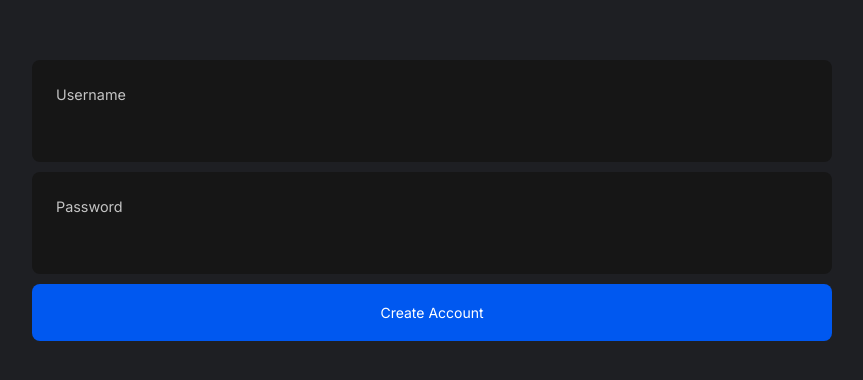
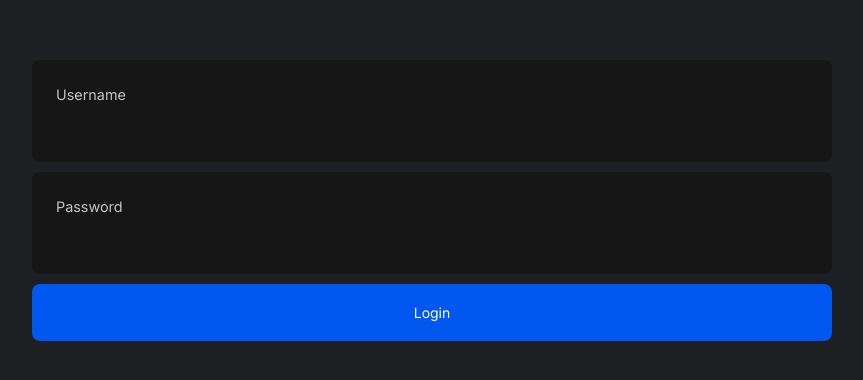
Before and after one commit to eraykeskinmac/travel-planner-react, a React (Vite) app: page /login in a window 1280 px wide. Shown: the part 200-580 px from the top of the page, without its empty margins (208-1071 px from the left). Built offline with nearby package versions, Linux system fonts and the light colour scheme.

Commit message:
LoginForm and LoginPage done, DashboardPage WIP

```diff
--- a/src/App.tsx
+++ b/src/App.tsx
@@ -1,6 +1,8 @@
 import { BrowserRouter as Router, Route, Routes } from "react-router-dom";
 import { ToastContainer } from "react-toastify";
 import "react-toastify/dist/ReactToastify.css";
+import { DashboardPage } from "./pages/dashboard/DashboardPage";
+import { LoginPage } from "./pages/LoginPage";
 import { RegisterPage } from "./pages/RegisterPage";
 
 function App() {
@@ -9,7 +11,8 @@ function App() {
       <Router>
         <Routes>
           <Route path="/register" element={<RegisterPage />} />
-          <Route path="/login" element={<RegisterPage />} />
+          <Route path="/login" element={<LoginPage />} />
+          <Route path="/dashboard" element={<DashboardPage />} />
         </Routes>
       </Router>
       <ToastContainer theme="dark" />
--- /dev/null
+++ b/src/components/LoginForm.tsx
@@ -0,0 +1,67 @@
+import { useMutation } from "@tanstack/react-query";
+import { useForm } from "react-hook-form";
+import { useNavigate } from "react-router-dom";
+import { toast } from "react-toastify";
+import { loginUser } from "../utils/api";
+import {
+  Button,
+  Input,
+  InputContainer,
+  InputContainerHeader,
+  InputLabel,
+} from "../utils/styles";
+import { LoginUserParams } from "../utils/types";
+
+export const LoginForm = () => {
+  const navigate = useNavigate();
+
+  const mutation = useMutation(loginUser, {
+    onSuccess: () => navigate("/dashboard"),
+    onError: () => toast.error("Could not login"),
+  });
+
+  const {
+    register,
+    formState: { errors },
+    handleSubmit,
+  } = useForm<LoginUserParams>();
+
+  const onSubmit = async (data: LoginUserParams) => {
+    console.log(data);
+    try {
+      const { data: user } = await mutation.mutateAsync(data);
+      console.log(user);
+    } catch (err) {
+      console.log(err);
+    }
+  };
+
+  return (
+    <form className="form" onSubmit={handleSubmit(onSubmit)}>
+      <InputContainer>
+        <InputContainerHeader>
+          <InputLabel htmlFor="username">Username</InputLabel>
+        </InputContainerHeader>
+        <Input
+          id="username"
+          {...register("username", {
+            required: "Username is required",
+          })}
+        />
+      </InputContainer>
+      <InputContainer>
+        <InputContainerHeader>
+          <InputLabel htmlFor="password">Password</InputLabel>
+        </InputContainerHeader>
+        <Input
+          id="password"
+          type="password"
+          {...register("password", {
+            required: "Password is required",
+          })}
+        />
+      </InputContainer>
+      <Button>Login</Button>
+    </form>
+  );
+};
--- /dev/null
+++ b/src/pages/LoginPage.tsx
@@ -0,0 +1,10 @@
+import { LoginForm } from "../components/LoginForm";
+import { CenteredPage } from "../utils/styles";
+
+export const LoginPage = () => {
+  return (
+    <CenteredPage>
+      <LoginForm />
+    </CenteredPage>
+  );
+};
--- /dev/null
+++ b/src/pages/dashboard/DashboardPage.tsx
@@ -0,0 +1,5 @@
+import { Page } from "../../utils/styles";
+
+export const DashboardPage = () => {
+  return <Page>Dashboard</Page>;
+};
--- a/src/utils/api.ts
+++ b/src/utils/api.ts
@@ -1,5 +1,5 @@
 import axios from "axios";
-import { RegisterUserParams, User } from "./types";
+import { LoginUserParams, RegisterUserParams, User } from "./types";
 
 const axiosClient = axios.create({
   baseURL: "http://localhost:3001/api/",
@@ -7,3 +7,6 @@ const axiosClient = axios.create({
 
 export const registerUser = (data: RegisterUserParams) =>
   axiosClient.post<User>("/register", data);
+
+export const loginUser = (data: LoginUserParams) =>
+  axiosClient.post<User>("/auth/login", data);
--- a/src/utils/types.ts
+++ b/src/utils/types.ts
@@ -1,4 +1,9 @@
 export type RegisterUserParams = {
+  username: string;
+  password: string;
+};
+
+export type LoginUserParams = {
   username: string;
   password: string;
 };
```
